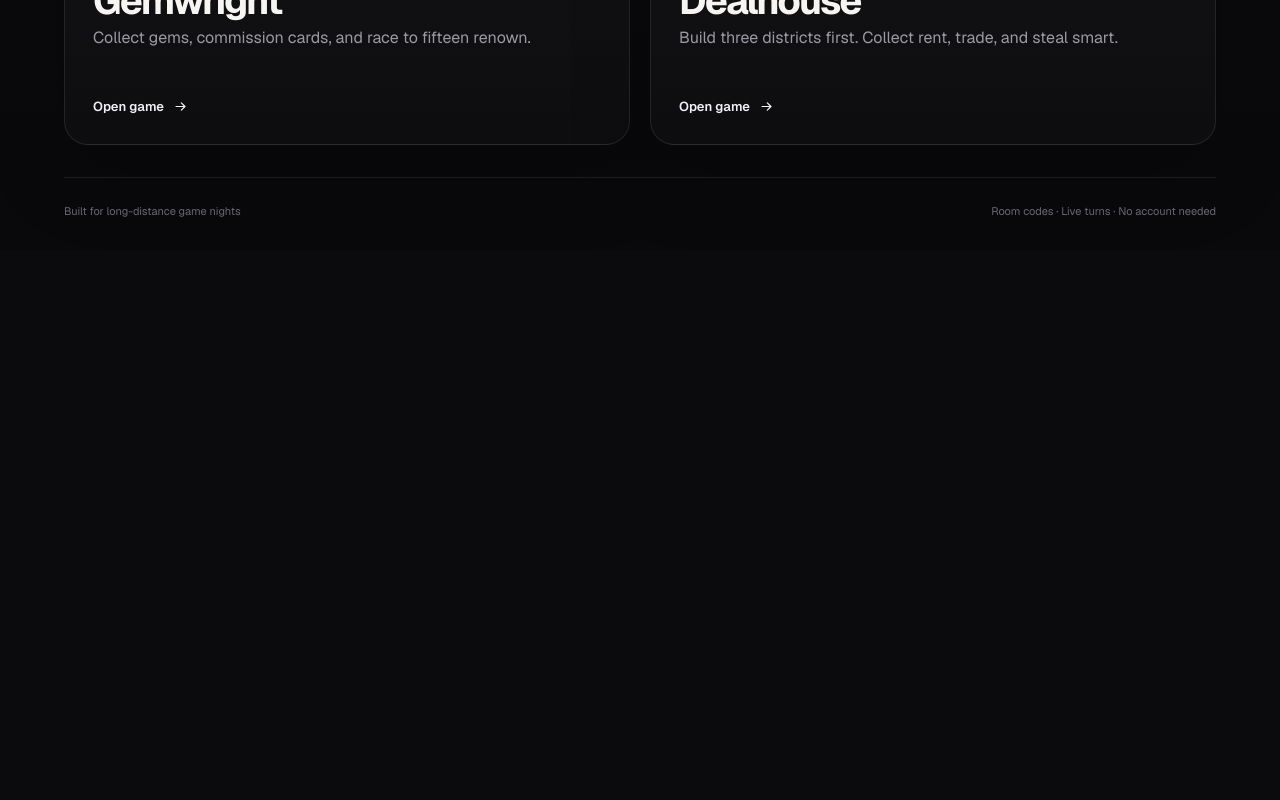
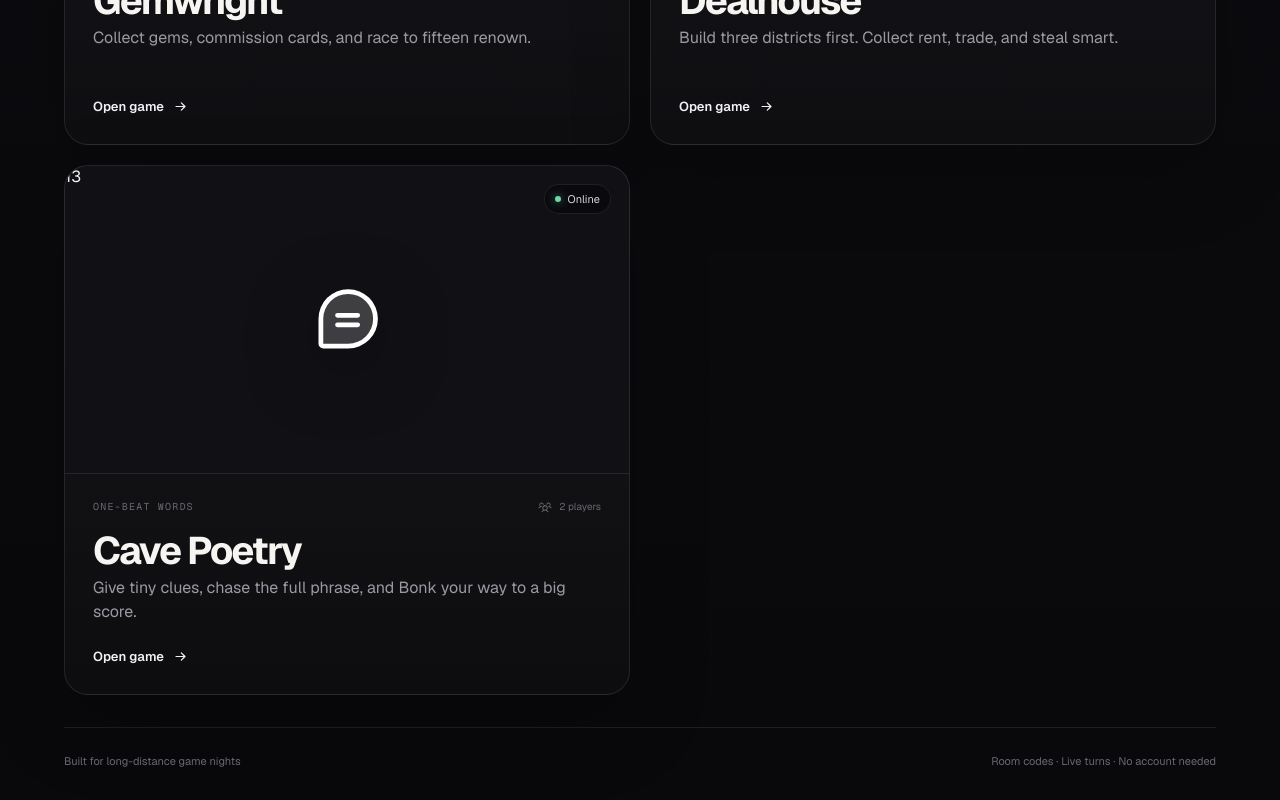
Before and after one commit to nadyangkasa18-bit/games, a Next.js app: page / in a window 1280 px wide. Shown: the part 1022-1822 px from the top of the page. Before the commit the page ends 1272 px from the top, so only its background shows below. Built offline with nearby package versions, Linux system fonts and the light colour scheme.

Commit message:
Add Cave Poetry to the game shelf

```diff
--- a/app/page.tsx
+++ b/app/page.tsx
@@ -1,7 +1,7 @@
 "use client";
 
 import Link from "next/link";
-import { ArrowRight, CardsThree, Diamond, Lightning, UsersThree } from "@phosphor-icons/react";
+import { ArrowRight, CardsThree, ChatTeardropText, Diamond, Lightning, UsersThree } from "@phosphor-icons/react";
 import { motion } from "motion/react";
 import { ArcadeMark } from "@/components/arcade-mark";
 import { PointerGlow } from "@/components/pointer-glow";
@@ -24,6 +24,15 @@ const games = [
     meta: "2 players",
     Icon: CardsThree,
     art: "deal",
+  },
+  {
+    href: "/cave-poetry",
+    eyebrow: "One-beat words",
+    title: "Cave Poetry",
+    description: "Give tiny clues, chase the full phrase, and Bonk your way to a big score.",
+    meta: "2 players",
+    Icon: ChatTeardropText,
+    art: "cave",
   },
 ] as const;
 
@@ -74,8 +83,10 @@ export default function Home() {
               <div className={`game-art game-art--${game.art}`} aria-hidden>
                 {game.art === "gem" ? (
                   <><span className="facet facet-a" /><span className="facet facet-b" /><span className="facet facet-c" /></>
+                ) : game.art === "deal" ? (
+                  <><span className="tower tower-a" /><span className="tower tower-b" /><span className="tower tower-c" /><span className="road" /></>
                 ) : (
-                  <><span className="tower tower-a" /><span className="tower tower-b" /><span className="tower tower-c" /><span className="road" /></>
+                  <><span className="cave-ring cave-ring-a" /><span className="cave-ring cave-ring-b" /><span className="cave-word cave-word-a">1</span><span className="cave-word cave-word-b">3</span></>
                 )}
                 <game.Icon className="art-icon" weight="duotone" />
                 <span className="live-chip"><i /> Online</span>
```
